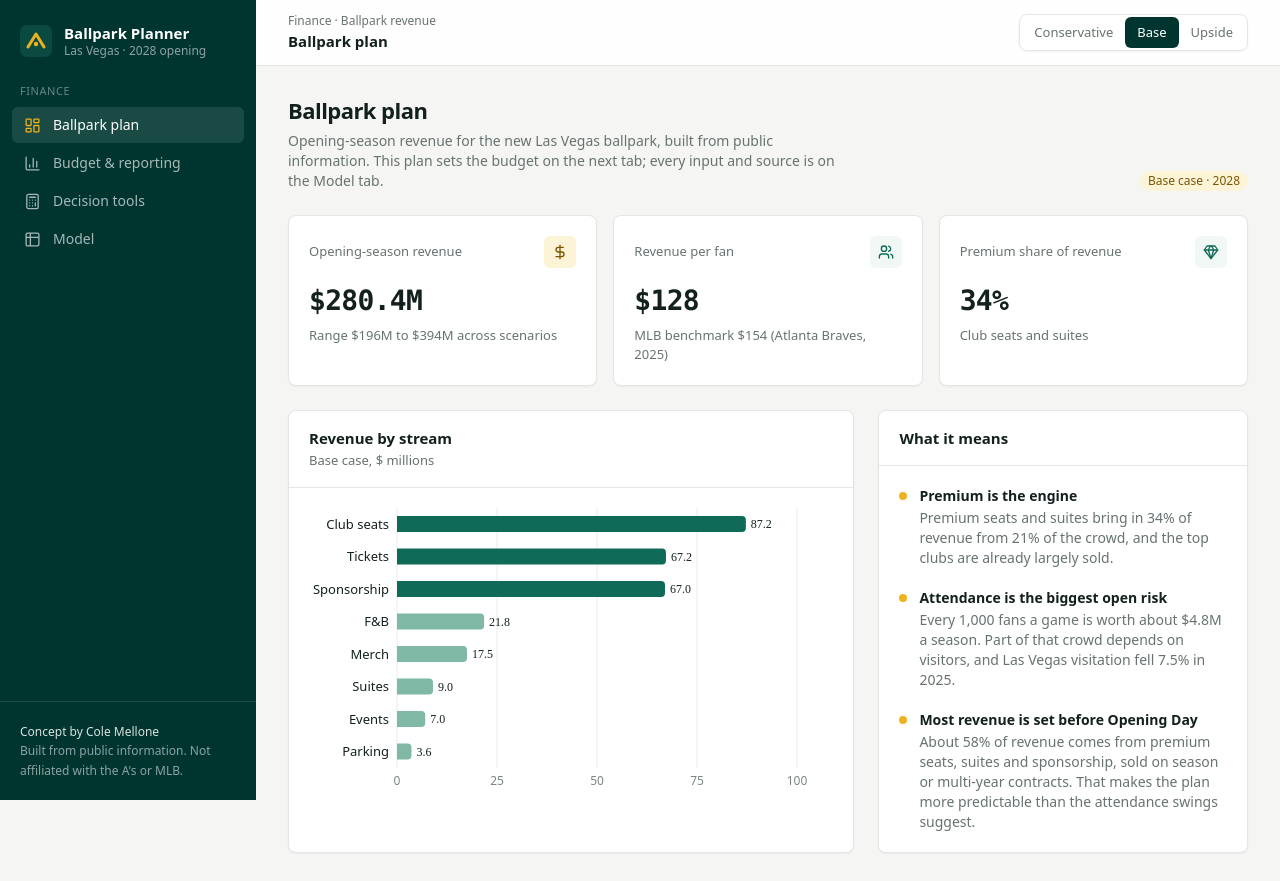
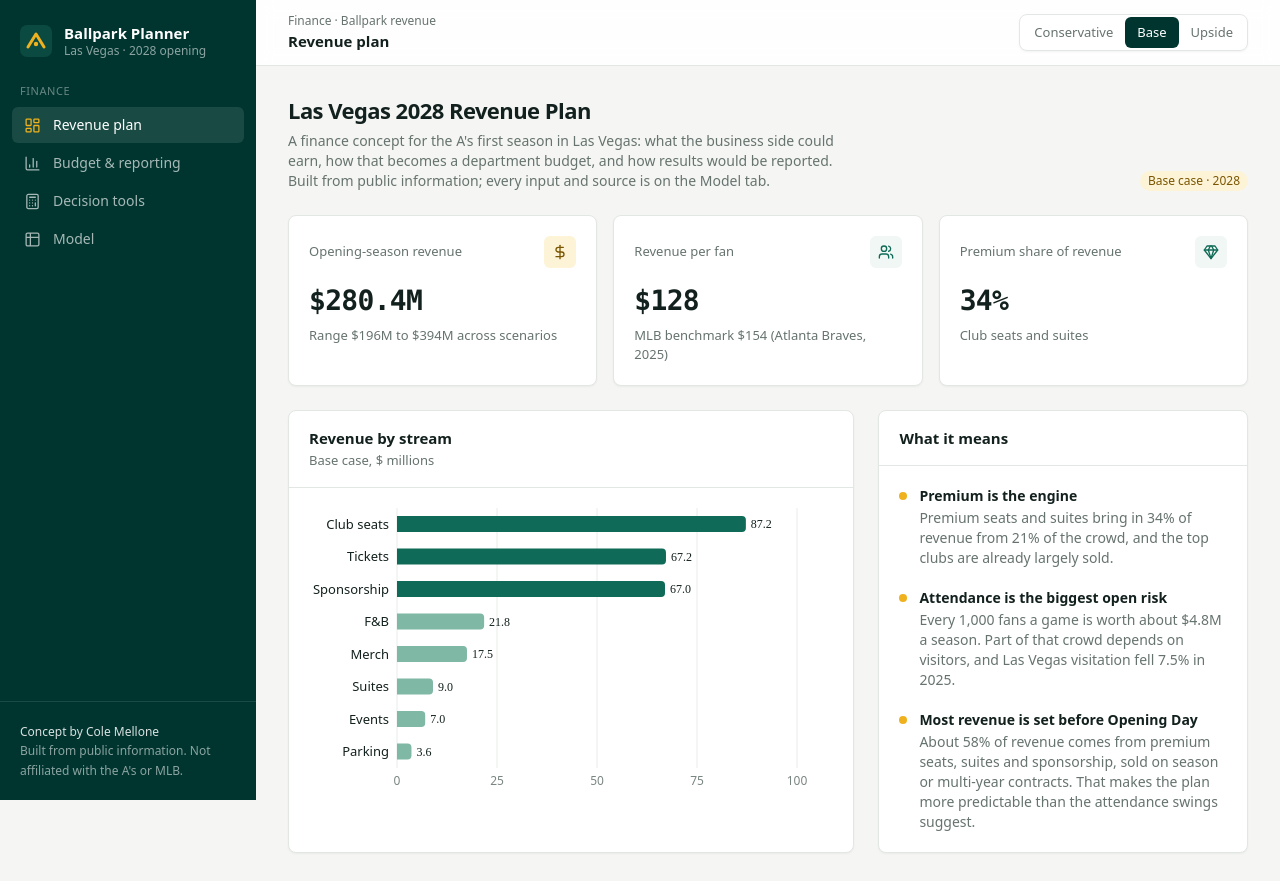
Before and after one commit to cmellone/vegas-ballpark-planner, a React (Vite) app: page / in a window 1280 px wide. Built offline with nearby package versions, Linux system fonts and the light colour scheme.

Commit message:
Rename opening tab to Las Vegas 2028 Revenue Plan with purpose statement
Co-Authored-By: Claude Opus 5.5 <noreply@anthropic.com>
Claude-Session: https://claude.ai/code/session_011Jk8bjySBzjDtHaQCj6iBq

```diff
--- a/src/components/Shell.tsx
+++ b/src/components/Shell.tsx
@@ -5,7 +5,7 @@ import { SCENARIOS } from "../model";
 import { useStore } from "../store";
 
 export const PAGES = [
-  { id: "plan", label: "Ballpark plan", icon: LayoutDashboard },
+  { id: "plan", label: "Revenue plan", icon: LayoutDashboard },
   { id: "reporting", label: "Budget & reporting", icon: BarChart3 },
   { id: "tools", label: "Decision tools", icon: Calculator },
   { id: "model", label: "Model", icon: Table2 },
--- a/src/pages/Plan.tsx
+++ b/src/pages/Plan.tsx
@@ -22,8 +22,8 @@ export default function Plan() {
   return (
     <div className="grid gap-6">
       <PageHeader
-        title="Ballpark plan"
-        description="Opening-season revenue for the new Las Vegas ballpark, built from public information. This plan sets the budget on the next tab; every input and source is on the Model tab."
+        title="Las Vegas 2028 Revenue Plan"
+        description="A finance concept for the A's first season in Las Vegas: what the business side could earn, how that becomes a department budget, and how results would be reported. Built from public information; every input and source is on the Model tab."
       >
         <Pill tone="gold">{label} case · 2028</Pill>
       </PageHeader>
```
